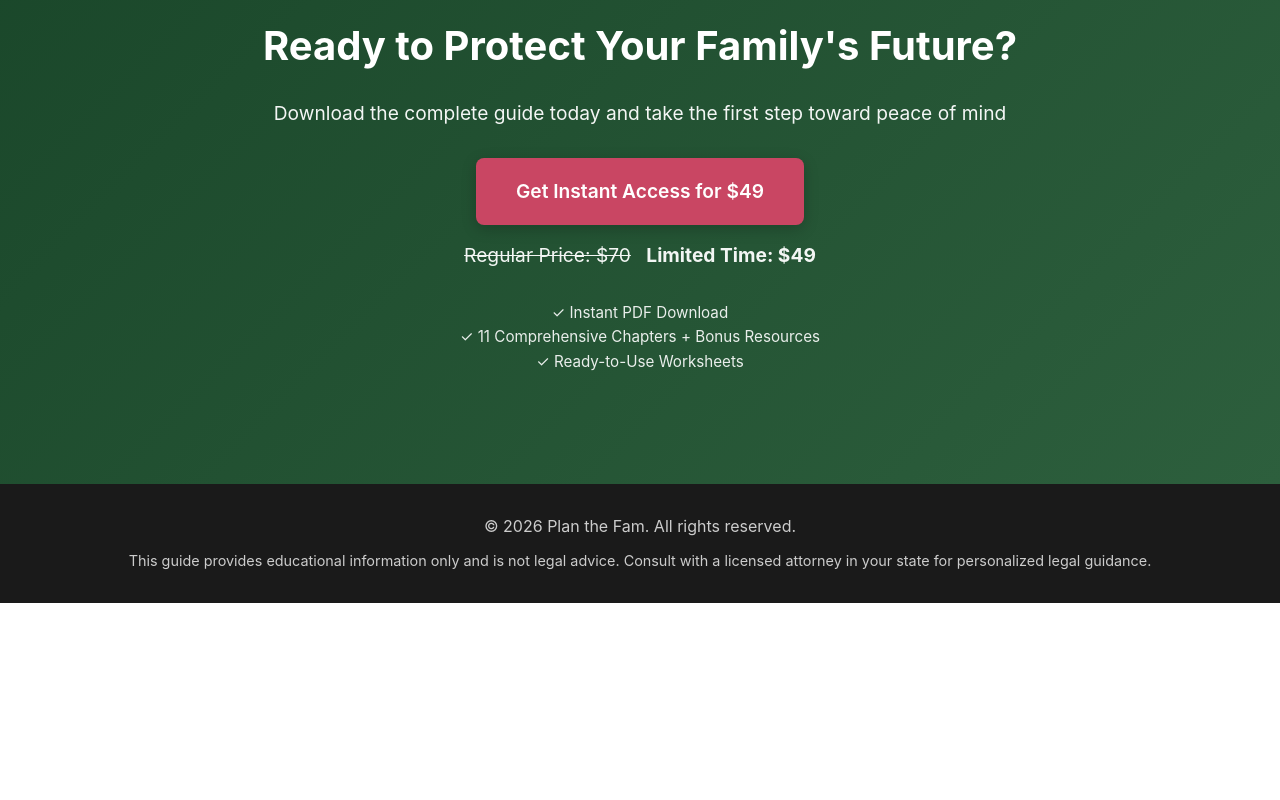
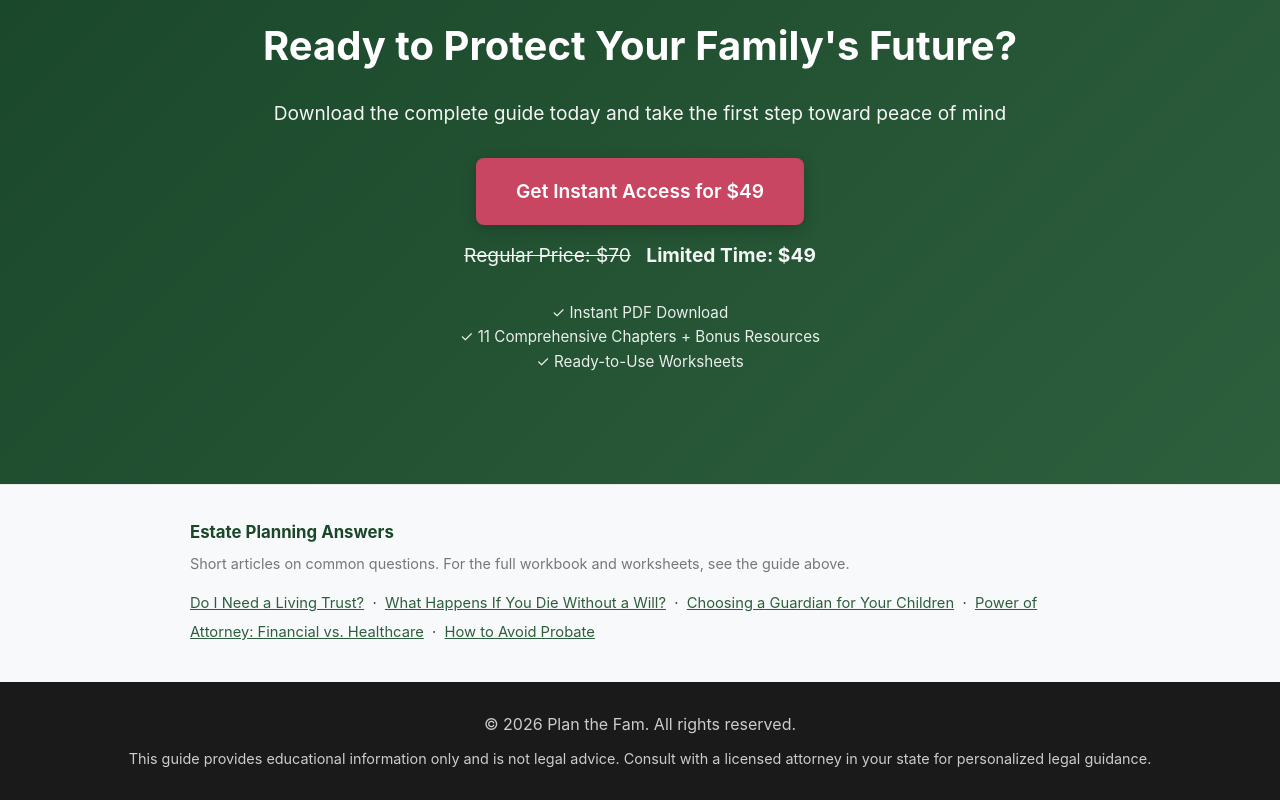
Before and after one commit to ksitomer/plan-the-fam, a website: page index.html in a window 1280 px wide. Shown: the part 5858-6658 px from the top of the page. Before the commit the page ends 6461 px from the top, so only its background shows below. Drawn offline with Linux system fonts and the light colour scheme.

Commit message:
Add files via upload

```diff
--- a/index.html
+++ b/index.html
@@ -615,6 +615,23 @@
         </p>
     </section>
 
+    <!-- Article links: kept low-key and low on the page. Present mainly so
+         search engines can discover and rank these pages; buyers arriving on
+         the homepage should not be diverted away from the offer. -->
+    <section style="background:#f8f9fa; padding:34px 20px; border-top:1px solid #e8e8e8;">
+        <div style="max-width:900px; margin:0 auto;">
+            <h3 style="color:#1a472a; font-size:1.05em; margin-bottom:6px;">Estate Planning Answers</h3>
+            <p style="color:#777; font-size:0.9em; margin-bottom:14px;">Short articles on common questions. For the full workbook and worksheets, see the guide above.</p>
+            <p style="font-size:0.92em; line-height:2;">
+                <a href="/do-i-need-a-living-trust.html" style="color:#2d5f3d;">Do I Need a Living Trust?</a> &nbsp;&middot;&nbsp;
+                <a href="/what-happens-if-you-die-without-a-will.html" style="color:#2d5f3d;">What Happens If You Die Without a Will?</a> &nbsp;&middot;&nbsp;
+                <a href="/how-to-choose-a-guardian-for-your-children.html" style="color:#2d5f3d;">Choosing a Guardian for Your Children</a> &nbsp;&middot;&nbsp;
+                <a href="/power-of-attorney-financial-vs-healthcare.html" style="color:#2d5f3d;">Power of Attorney: Financial vs. Healthcare</a> &nbsp;&middot;&nbsp;
+                <a href="/how-to-avoid-probate.html" style="color:#2d5f3d;">How to Avoid Probate</a>
+            </p>
+        </div>
+    </section>
+
     <!-- Footer -->
     <footer>
         <p>&copy; 2026 Plan the Fam. All rights reserved.</p>
```
